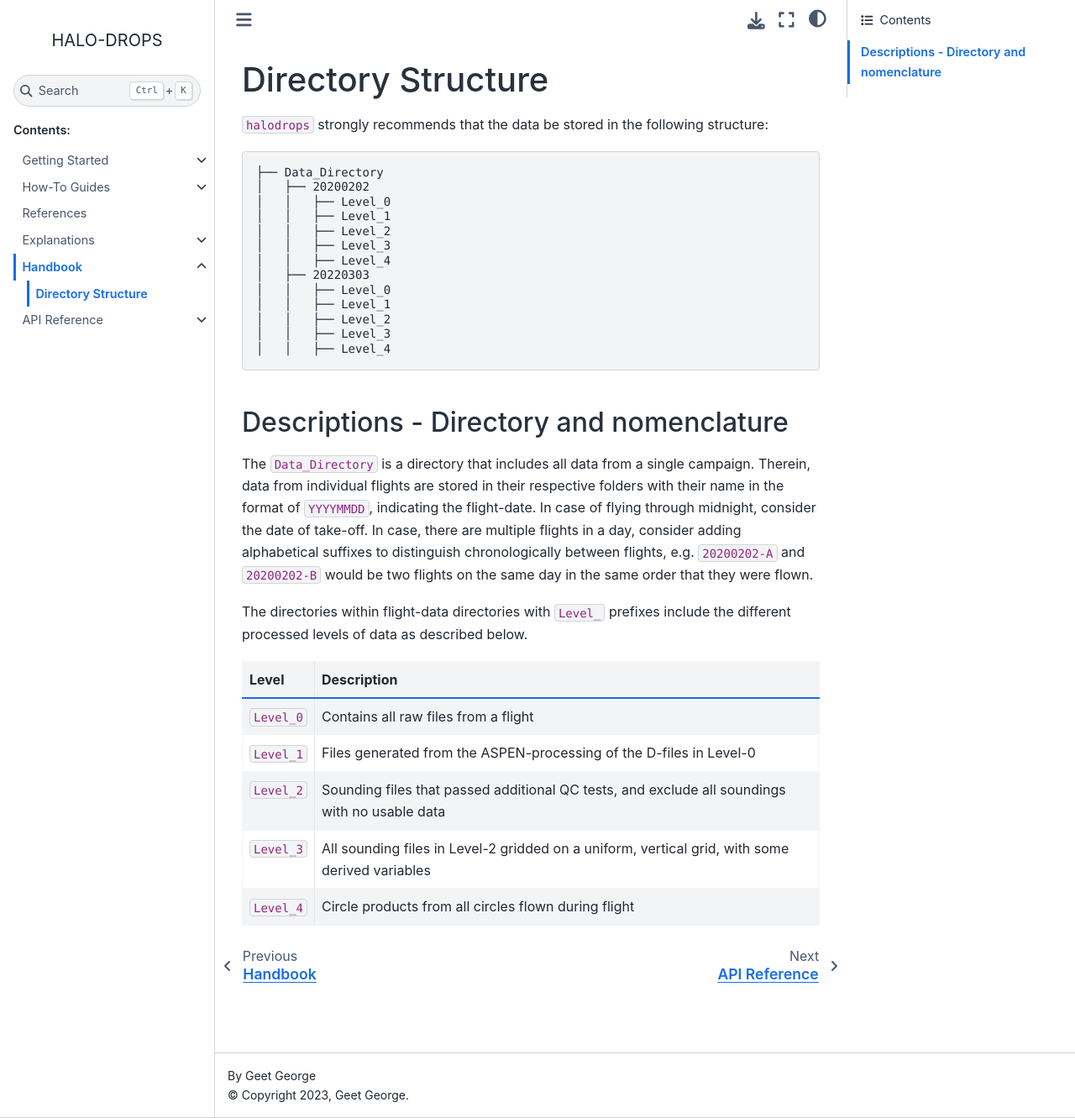
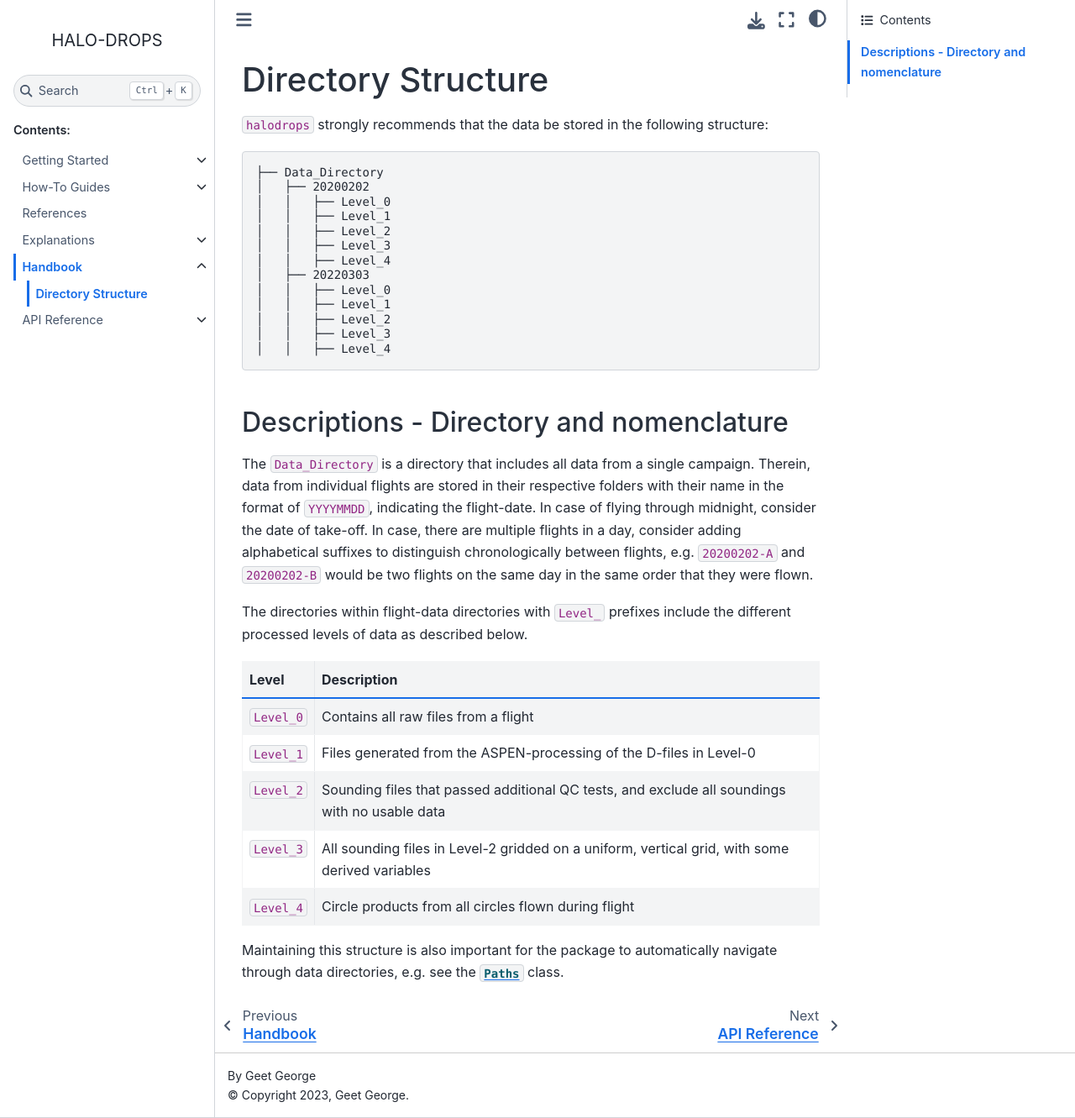
Before and after one commit to tmieslinger/pydropsonde, a Sphinx documentation site: the page built from docs/source/handbook/directory_structure.md, in a window 1280 px wide and 1331 px high. Shown: the whole window at 84% size. Built offline with Sphinx 7.4.7 and the Sphinx Book theme 1.1.4, drawn with Linux system fonts in a browser that asks for light colours.

Commit message:
add Paths class reference to directory_structure doc

```diff
--- a/docs/source/handbook/directory_structure.md
+++ b/docs/source/handbook/directory_structure.md
@@ -31,3 +31,5 @@ The directories within flight-data directories with `Level_` prefixes include th
 | `Level_2` | Sounding files that passed additional QC tests, and exclude all soundings with no usable data  |
 | `Level_3` | All sounding files in Level-2 gridded on a uniform, vertical grid, with some derived variables |
 | `Level_4` | Circle products from all circles flown during flight                                           |
+
+Maintaining this structure is also important for the package to automatically navigate through data directories, e.g. see the {py:obj}`Paths <halodrops.helper.paths.Paths>` class.
```
